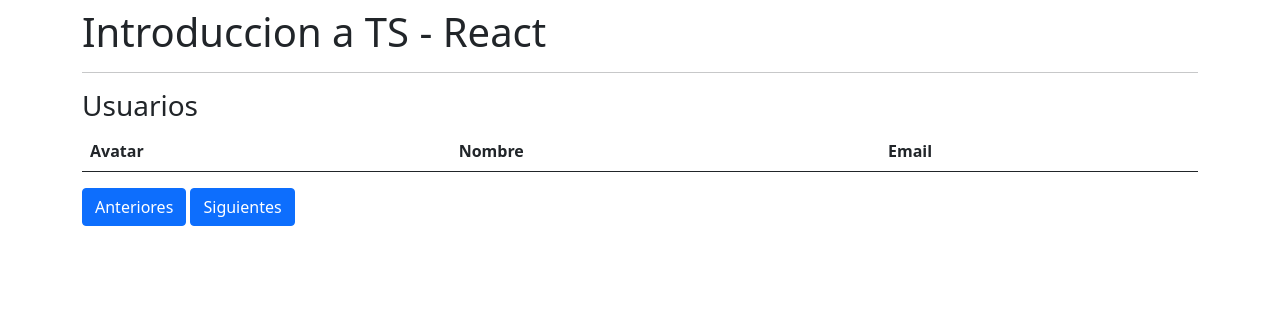
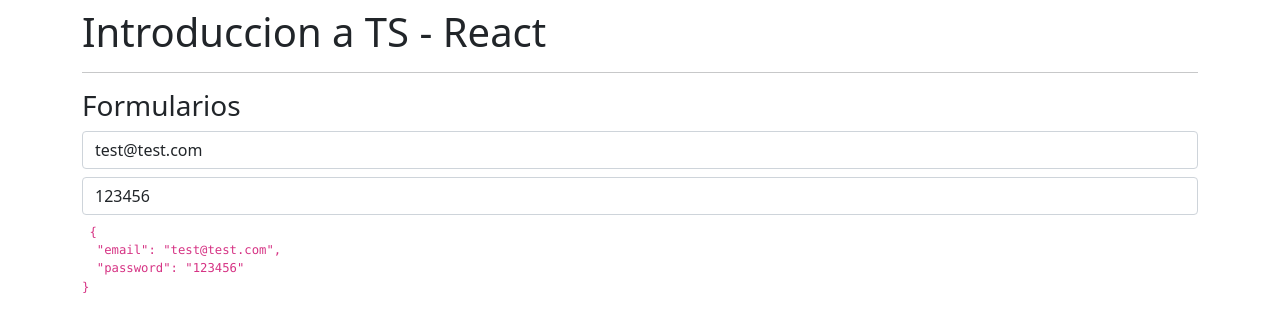
Before and after one commit to Camacaro/react-native, a React (Create React App) app in the folder 01-reforzamiento/: page / in a window 1280 px wide. Shown: the top 332 px of the page. Built offline with nearby package versions, Linux system fonts and the light colour scheme; no server answers.

Commit message:
Formulario

```diff
--- a/01-reforzamiento/src/App.tsx
+++ b/01-reforzamiento/src/App.tsx
@@ -3,8 +3,9 @@
 // import Funciones from './typescript/Funciones';
 // import ContadorConHooks from "./components/ContadorConHooks"
 // import Login from "./components/Login"
-import Usuarios from "./components/Usuarios"
+// import Usuarios from "./components/Usuarios"
 // import Contador from "./components/Contador"
+import Formulario from './components/Formulario';
 
 const App = () => {
 
@@ -18,7 +19,8 @@
       {/* <Contador /> */}
       {/* <ContadorConHooks /> */}
       {/* <Login /> */}
-      <Usuarios />
+      {/* <Usuarios /> */}
+      <Formulario />
     </div>
   )
 }
--- /dev/null
+++ b/01-reforzamiento/src/components/Formulario.tsx
@@ -0,0 +1,43 @@
+import { useState } from 'react';
+
+const Formulario = () => {
+
+  const [formulario, setFormulario] = useState({
+    email: 'test@test.com',
+    password: '123456'
+  });
+
+  const onChange = (value: string, campo: string) => {
+    setFormulario({
+      ...formulario,
+      [campo]: value
+    });
+  }
+
+  return (
+    <>
+      <h3>Formularios</h3>
+      <input
+        type="text"
+        className="form-control"
+        placeholder="Email"
+        value={ formulario.email }
+        onChange={ (e) => onChange( e.target.value, 'email' ) }
+      />
+
+      <input
+        type="text"
+        className="form-control mt-2 mb-2"
+        placeholder="Password"
+        value={ formulario.password }
+        onChange={ (e) => onChange( e.target.value, 'password' ) }
+      />
+
+      <code>
+        <pre> { JSON.stringify(formulario, null, 2)} </pre>
+      </code>
+    </>
+  )
+}
+
+export default Formulario
```
